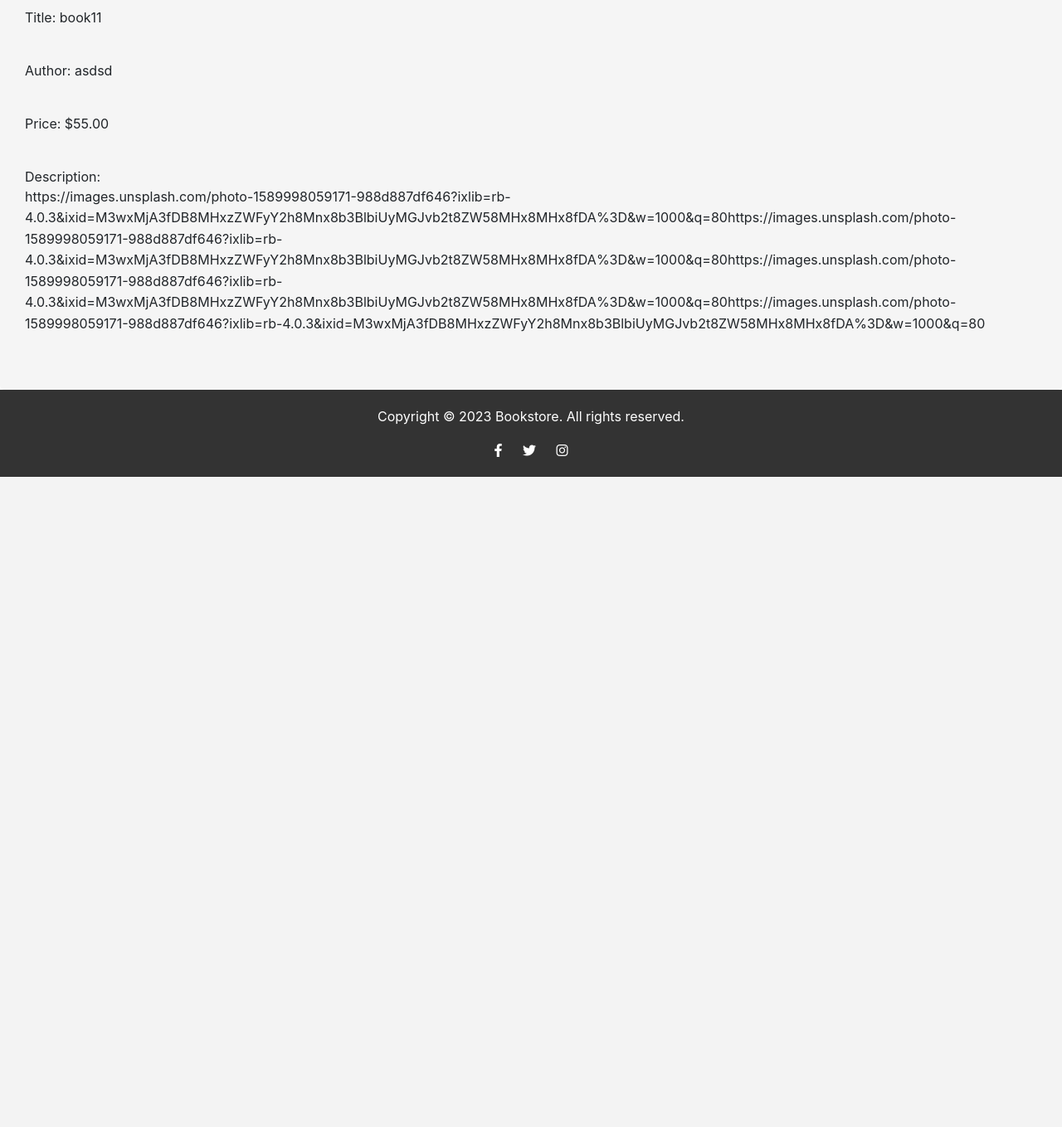
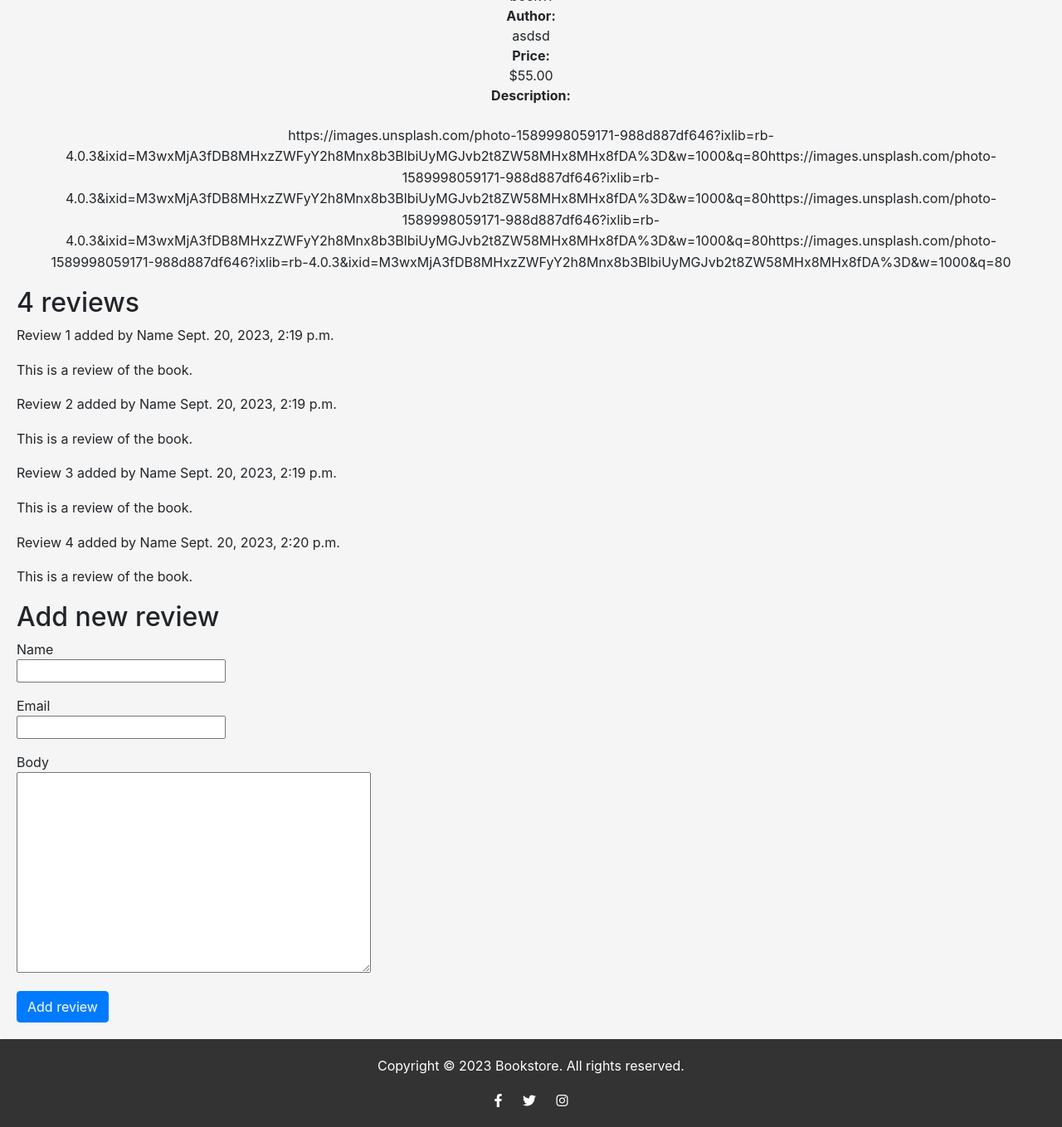
Before and after one commit to Ewa-Anna/Bookstore, a Django app: a page that uses bookstore/book/templates/book/detail.html in a window 1280 px wide. Shown: the part 389-1748 px from the top of the page at 83% size. Before the commit the page ends 964 px from the top, so only its background shows below. Run offline with Django 4.2, Linux system fonts and the light colour scheme; data comes from the database, SQL or seed files in the repository; both versions use the stored data as it was after the commit; some libraries are stand-ins or nearby versions.

Commit message:
Added review forms for each book

```diff
--- /dev/null
+++ b/bookstore/book/forms.py
@@ -0,0 +1,9 @@
+from django import forms
+
+from .models import Review
+
+
+class ReviewForm(forms.ModelForm):
+    class Meta:
+        model = Review
+        fields = ("name", "email", "body")
--- a/bookstore/book/models.py
+++ b/bookstore/book/models.py
@@ -1,4 +1,5 @@
 from django.db import models
+from django.urls import reverse
 
 
 class Category(models.Model):
@@ -21,7 +22,34 @@
     catid = models.ForeignKey(Category, on_delete=models.CASCADE)
 
     class Meta:
-        ordering = ['-title',]
+        ordering = ['title']
+        indexes = [
+            models.Index(fields=['title'])
+        ]
 
     def __str__(self):
         return f"{self.title} by {self.author}"
+
+    def get_absolute_url(self):
+        return reverse('book:book_detail',
+                       args=[self.slug])
+
+
+class Review(models.Model):
+    book = models.ForeignKey(Book, on_delete=models.CASCADE, related_name='review')
+    name = models.CharField(max_length=80)
+    email = models.EmailField()
+    body = models.TextField()
+    created = models.DateTimeField(auto_now_add=True)
+    updated = models.DateTimeField(auto_now=True)
+    active = models.BooleanField(default=True)
+
+    class Meta:
+        ordering = ['-created']
+        indexes = [
+            models.Index(fields=['book']),
+            models.Index(fields=['name'])
+        ]
+
+    def __str__(self):
+        return f"Review added by {self.name} for book {self.book}"
--- a/bookstore/book/static/css/book.css
+++ b/bookstore/book/static/css/book.css
@@ -27,9 +27,16 @@
     text-decoration: none;
 }
 
+.booklist{
+    justify-content: center;
+}
+
 .bookdetails {
     flex-grow: 1;
     text-align: center;
+    justify-content: center;
+    display: flex;
+    flex-direction: column;
 }
 
 .bookimage {
--- a/bookstore/book/templates/book/detail.html
+++ b/bookstore/book/templates/book/detail.html
@@ -1,14 +1,40 @@
 {% extends "base.html" %}
-{% block title %}{{ book.title }} By {{ book.author }}{% endblock %}
+{% block title %}{{ book.title }} by {{ book.author }}{% endblock %}
 
 {% block content %}
-<h1> {{ book.title }} By {{ book.author }} </h1>
-<div class="book">
+<h1> {{ book.title }} by {{ book.author }} </h1>
+<div>
     <img class="bookimage" src="{{ book.img_url }}" alt="Book image">
 </div>
-<div class="book">Title: {{ book.title }}</div>
-<div class="book">Author: {{ book.author }}</div>
-<div class="book">Price: &#36;{{ book.price }}</div>
-<div class="book">Description: <br>{{ book.description | linebreaks }}</div>
+<div class="bookdetails">
+    <b>Title:</b> {{ book.title }}
+    <br>
+    <b>Author:</b> {{ book.author }}
+    <br>
+    <b>Price:</b> &#36;{{ book.price }}
+    <br>
+    <b>Description:</b>
+    <br>
+    {{ book.description | linebreaks }}
+</div>
 
+{% with reviews.count as total_reviews %}
+<h2>
+    {{ total_reviews }} reviews
+</h2>
+{% endwith %}
+
+{% for review in reviews reversed %}
+<div class="review">
+    <p class="info">
+        Review {{ forloop.counter }} added by {{ review.name }}
+        {{ review.created }}
+    </p>
+    {{ review.body|linebreaks }}
+</div>
+{% empty %}
+<p>There are no reviews yet.</p>
+{% endfor %}
+
+{% include "book/includes/review_form.html" %}
 {% endblock %}
--- /dev/null
+++ b/bookstore/book/templates/book/includes/review_form.html
@@ -0,0 +1,23 @@
+<h2>Add new review</h2>
+<form action="{% url 'book:post_review' book.bookid %}" method="post">
+    {% csrf_token %}
+    <div class="form-group">
+        {{ form.name.label }}
+        <br>
+        {{ form.name }}
+    </div>
+
+    <div class="form-group">
+        {{ form.email.label }}
+        <br>
+        {{ form.email }}
+    </div>
+
+    <div class="form-group">
+        {{ form.body.label }}
+        <br>
+        {{ form.body }}
+    </div>
+
+    <input type="submit" class="btn btn-primary" value="Add review">
+</form>
--- a/bookstore/book/templates/book/list.html
+++ b/bookstore/book/templates/book/list.html
@@ -22,6 +22,6 @@
 
 {% endfor %}
 </div>
-{% include "pagination.html" with page=books %}
+{% include "pagination.html" with page=page_obj %}
 
 {% endblock %}
--- a/bookstore/book/urls.py
+++ b/bookstore/book/urls.py
@@ -3,6 +3,7 @@
 
 app_name = "book"
 urlpatterns = [
-    path('', views.book_list, name='book_list'),
-    path('book/<str:slug>/', views.book_detail, name='book_detail')
+    path('', views.BookListView.as_view(), name='book_list'),
+    path('book/<str:slug>/', views.book_detail, name='book_detail'),
+    path('<int:bookid>/review/', views.post_review, name='post_review')
 ]
--- a/bookstore/book/views.py
+++ b/bookstore/book/views.py
@@ -1,25 +1,41 @@
 from django.shortcuts import render, get_object_or_404
-from django.core.paginator import Paginator, EmptyPage, PageNotAnInteger
+from django.views.generic import ListView, DetailView
+from django.views.decorators.http import require_POST
 
 from .models import Book
+from .forms import ReviewForm
 
 
-def book_list(request):
-    book_list = Book.objects.all()
-    paginator = Paginator(book_list, 6)
-    page_number = request.GET.get('page', 1)
-    try:
-        books = paginator.page(page_number)
-    except PageNotAnInteger:
-        books = paginator.page(1)
-    except EmptyPage:
-        books = paginator.page(paginator.num_pages)
-    return render(request,
-                  'book/list.html',
-                  {'books': books})
+class BookListView(ListView):
+    queryset = Book.objects.all()
+    context_object_name = 'books'
+    paginate_by = 6
+    template_name = 'book/list.html'
+
 
 def book_detail(request, slug):
     book = get_object_or_404(Book, slug=slug)
+    reviews = book.review.filter(active=True)
+    form = ReviewForm()
     return render(request,
                   'book/detail.html',
-                  {'book': book})
+                  {'book': book,
+                   'reviews': reviews,
+                   'form': form})
+
+@require_POST
+def post_review(request, bookid):
+    book = get_object_or_404(Book, bookid=bookid)
+    review = None
+    form = ReviewForm(data=request.POST)
+
+    if form.is_valid():
+        review = form.save(commit=False)
+        review.book = book
+        review.save()
+
+    return render(request,
+                  'book/review.html',
+                  {'book': book,
+                   'form': form,
+                   'review': review})
```
Also changed, not shown: bookstore/book/admin.py (+10 -1 lines), bookstore/book/templates/book/review.html (added, +12 -0 lines), bookstore/book/migrations/0003_review_alter_book_options_and_more.py (added), bookstore/book/migrations/0004_review_slug.py (added), bookstore/book/migrations/0005_remove_review_slug.py (added), bookstore/db.sqlite3.
